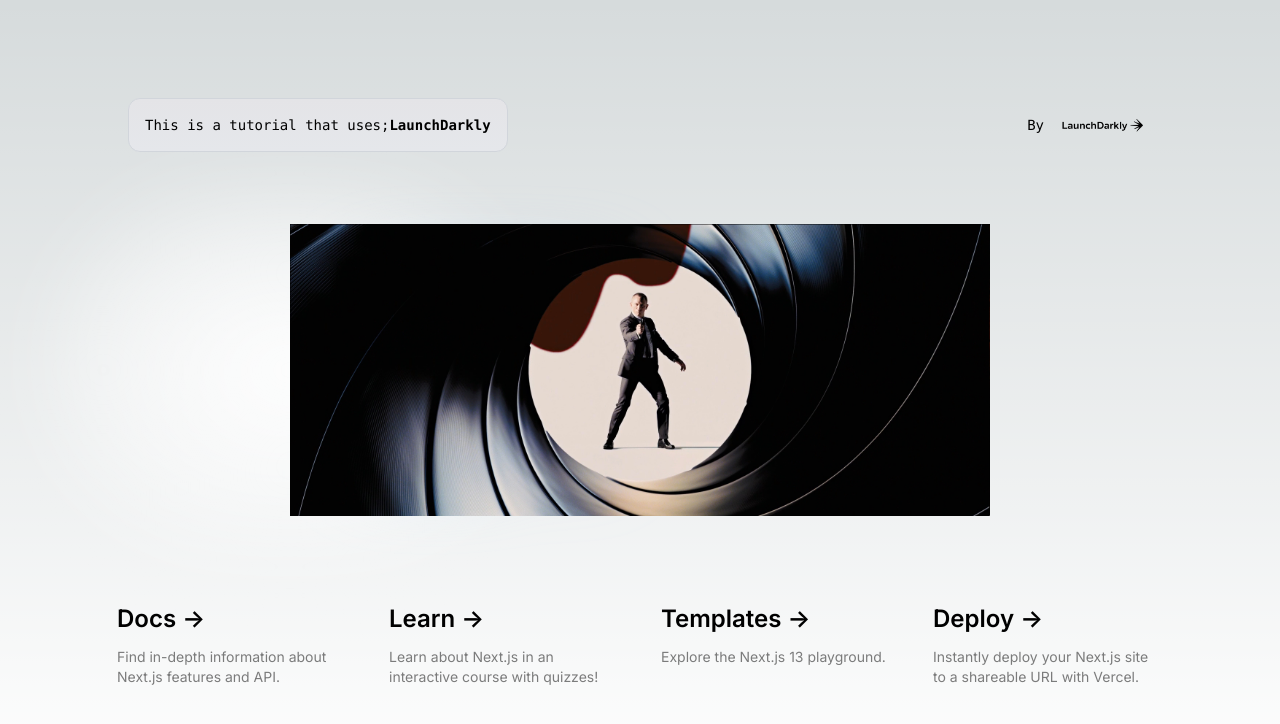
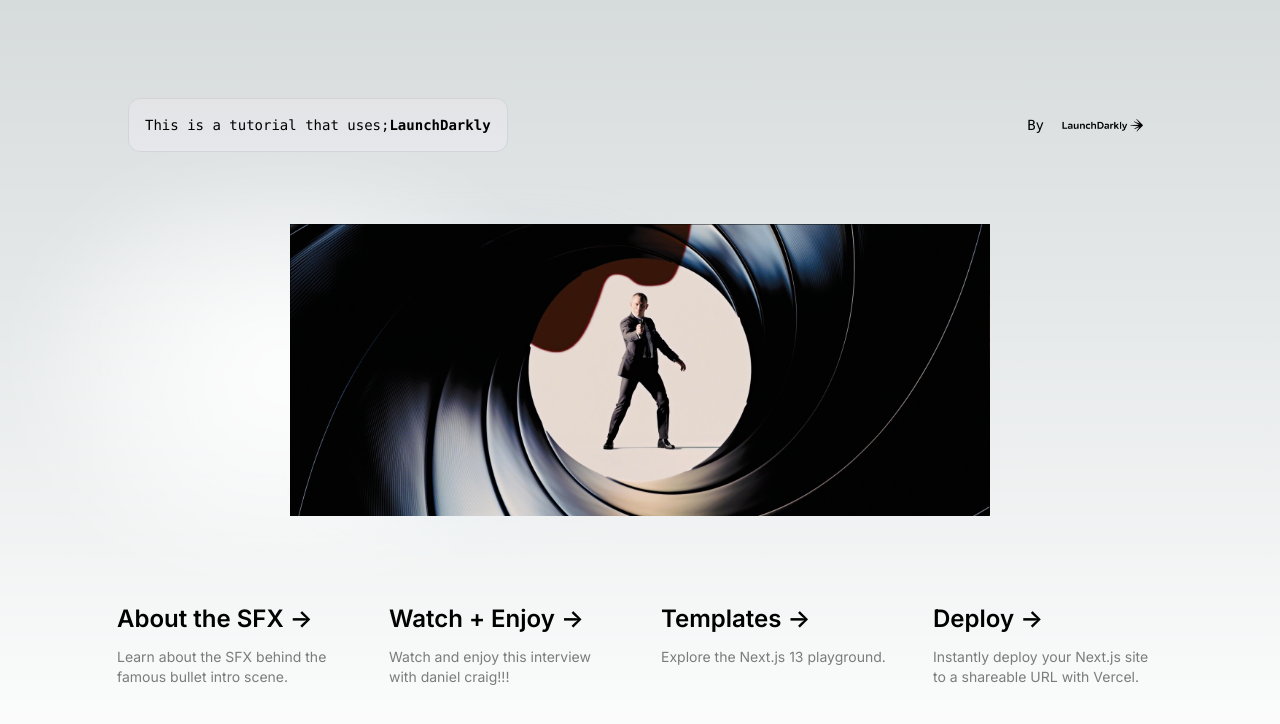
Before and after one commit to erinmikailstaples/ship-like-a-spy, a Next.js app: page / in a window 1280 px wide. Shown: the top 724 px of the page. Built offline with nearby package versions, Linux system fonts and the light colour scheme.

Commit message:
add some linkage

```diff
--- a/app/page.tsx
+++ b/app/page.tsx
@@ -55,35 +55,35 @@ export default function Home() {
           rel="noopener noreferrer"
         >
           <h2 className={`mb-3 text-2xl font-semibold`}>
-            Docs{" "}
+            About the SFX{" "}
             <span className="inline-block transition-transform group-hover:translate-x-1 motion-reduce:transform-none">
               -&gt;
             </span>
           </h2>
           <p className={`m-0 max-w-[30ch] text-sm opacity-50`}>
-            Find in-depth information about Next.js features and API.
+            Learn about the SFX behind the famous bullet intro scene.
           </p>
         </a>
 
         <a
-          href="https://nextjs.org/learn?utm_source=create-next-app&utm_medium=appdir-template-tw&utm_campaign=create-next-app"
+          href="https://erin.cool/pydata-23-gunbarrel"
           className="group rounded-lg border border-transparent px-5 py-4 transition-colors hover:border-gray-300 hover:bg-gray-100 hover:dark:border-neutral-700 hover:dark:bg-neutral-800 hover:dark:bg-opacity-30"
           target="_blank"
           rel="noopener noreferrer"
         >
           <h2 className={`mb-3 text-2xl font-semibold`}>
-            Learn{" "}
+            Watch + Enjoy{" "}
             <span className="inline-block transition-transform group-hover:translate-x-1 motion-reduce:transform-none">
               -&gt;
             </span>
           </h2>
           <p className={`m-0 max-w-[30ch] text-sm opacity-50`}>
-            Learn about Next.js in an interactive course with&nbsp;quizzes!
+            Watch and enjoy this interview with daniel craig!!!
           </p>
         </a>
 
         <a
-          href="https://vercel.com/templates?framework=next.js&utm_source=create-next-app&utm_medium=appdir-template&utm_campaign=create-next-app"
+          href="https://erin.cool/pydata-danielcraig"
           className="group rounded-lg border border-transparent px-5 py-4 transition-colors hover:border-gray-300 hover:bg-gray-100 hover:dark:border-neutral-700 hover:dark:bg-neutral-800/30"
           target="_blank"
           rel="noopener noreferrer"
```
